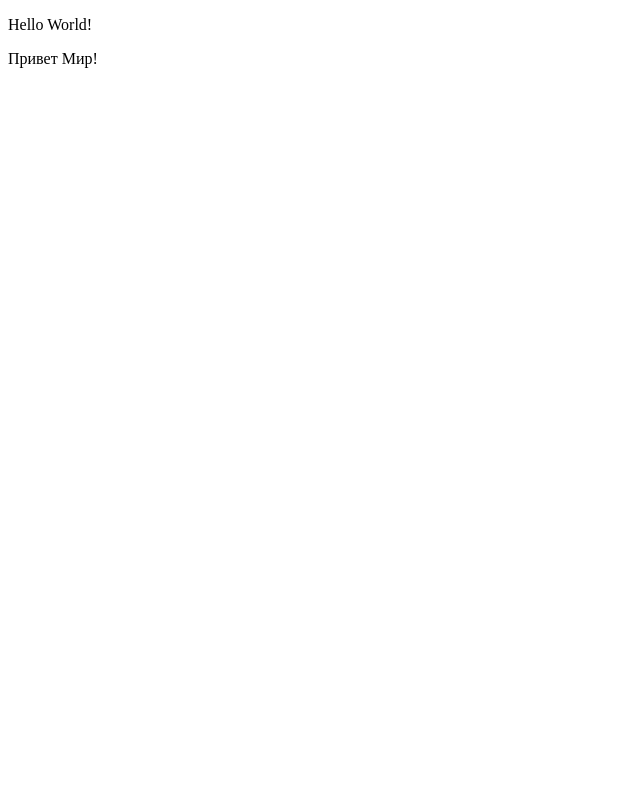
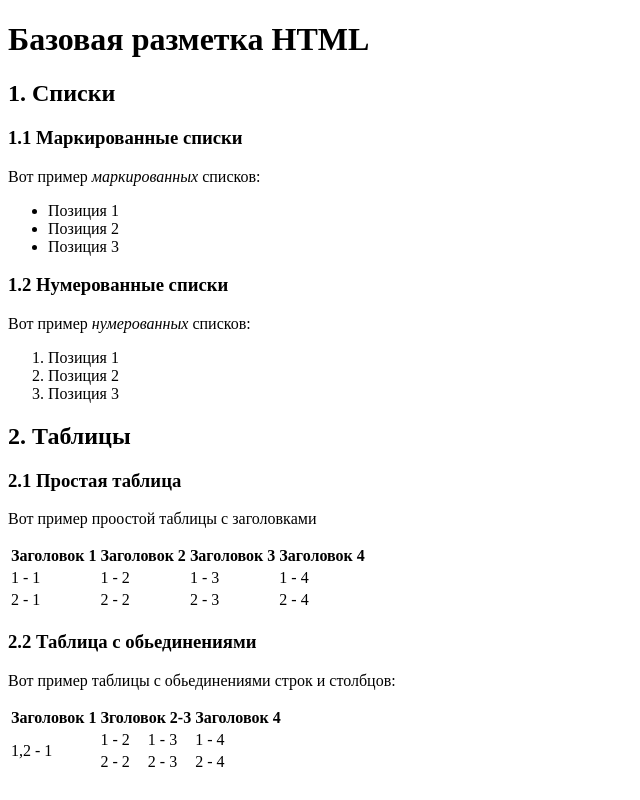
Before and after one commit to catatonia/test, a plain HTML site: page index.html in a window 1280 px wide. Shown: the whole page, without its empty margins (0-640 px from the left). Drawn offline with Linux system fonts and the light colour scheme.

Commit message:
first changes

```diff
--- a/index.html
+++ b/index.html
@@ -1,12 +1,80 @@
 <!DOCTYPE html>
-<html lang="en">
+<html lang="ru">
 <head>
-    <meta charset="UTF-8">
-    <meta name="viewport" content="width=device-width, initial-scale=1.0">
-    <title>Document</title>
+  <meta charset="UTF-8">
+  <title>Базовая разметка HTML</title>
 </head>
+
 <body>
-    <p>Hello World!</p>
-    <p>Привет Мир!</p>
+  <h1>Базовая разметка HTML</h1>
+  <h2>1. Списки</h2>
+  <h3>1.1 Маркированные списки</h3>
+  <p>Вот пример <em>маркированных</em> списков:</p>
+  <ul>
+    <li>Позиция 1</li>
+    <li>Позиция 2</li>
+    <li>Позиция 3</li>
+  </ul>
+  <h3>1.2 Нумерованные списки</h3>
+  <p>Вот пример <em>нумерованных</em> списков:</p>
+  <ol>
+    <li>Позиция 1</li>
+    <li>Позиция 2</li>
+    <li>Позиция 3</li>
+  </ol>
+  <h2>2. Таблицы</h2>
+  <h3>2.1 Простая таблица</h3>
+  <p>Вот пример проостой таблицы с заголовками</p>
+  <table>
+    <thead>
+      <tr>
+        <th>Заголовок 1</th>
+        <th>Заголовок 2</th>
+        <th>Заголовок 3</th>
+        <th>Заголовок 4</th>
+      </tr>
+    </thead>
+    <tbody>
+      <tr>
+        <td>1 - 1</td>
+        <td>1 - 2</td>
+        <td>1 - 3</td>
+        <td>1 - 4</td>
+      </tr>
+      <tr>
+        <td>2 - 1</td>
+        <td>2 - 2</td>
+        <td>2 - 3</td>
+        <td>2 - 4</td>
+      </tr>
+    </tbody>
+  </table>
+  <h3>2.2 Таблица с обьединениями</h3>
+  <p>Вот пример таблицы с обьединениями строк и столбцов:</p>
+  <table>
+    <thead>
+      <tr>
+        <th>Заголовок 1</th>
+        <th colspan="2">Зголовок 2-3</th>
+        <th>Заголовок 4</th>
+      </tr>
+    </thead>
+    <tbody>
+      <tr>
+        <td rowspan="2">1,2 - 1</td>
+        <td>1 - 2</td>
+        <td>1 - 3</td>
+        <td>1 - 4</td>
+      </tr>
+      <tr>
+        <td>2 - 2</td>
+        <td>2 - 3</td>
+        <td>2 - 4</td>
+      </tr>
+    </tbody>
+
+  </table>
+
 </body>
+
 </html>
```
